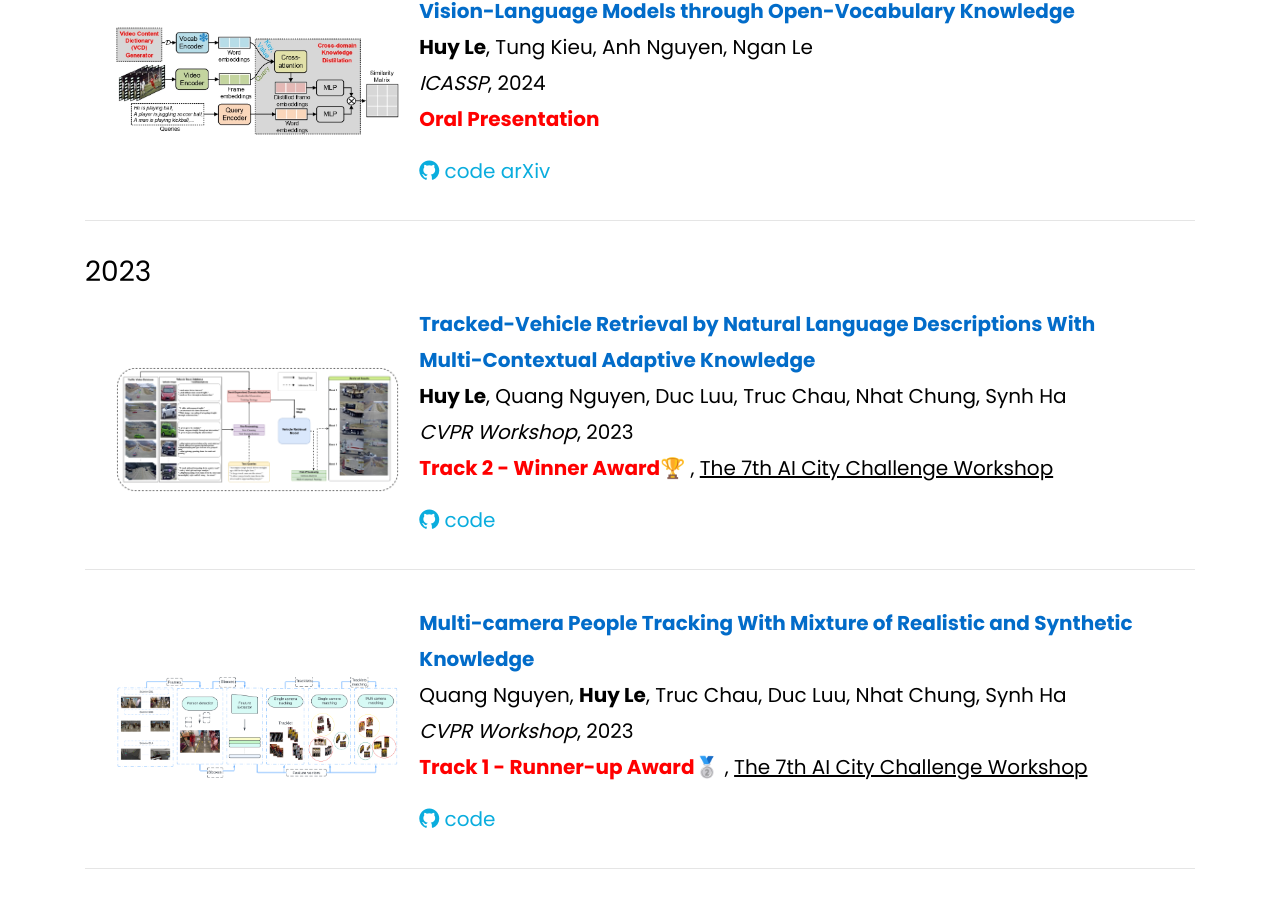
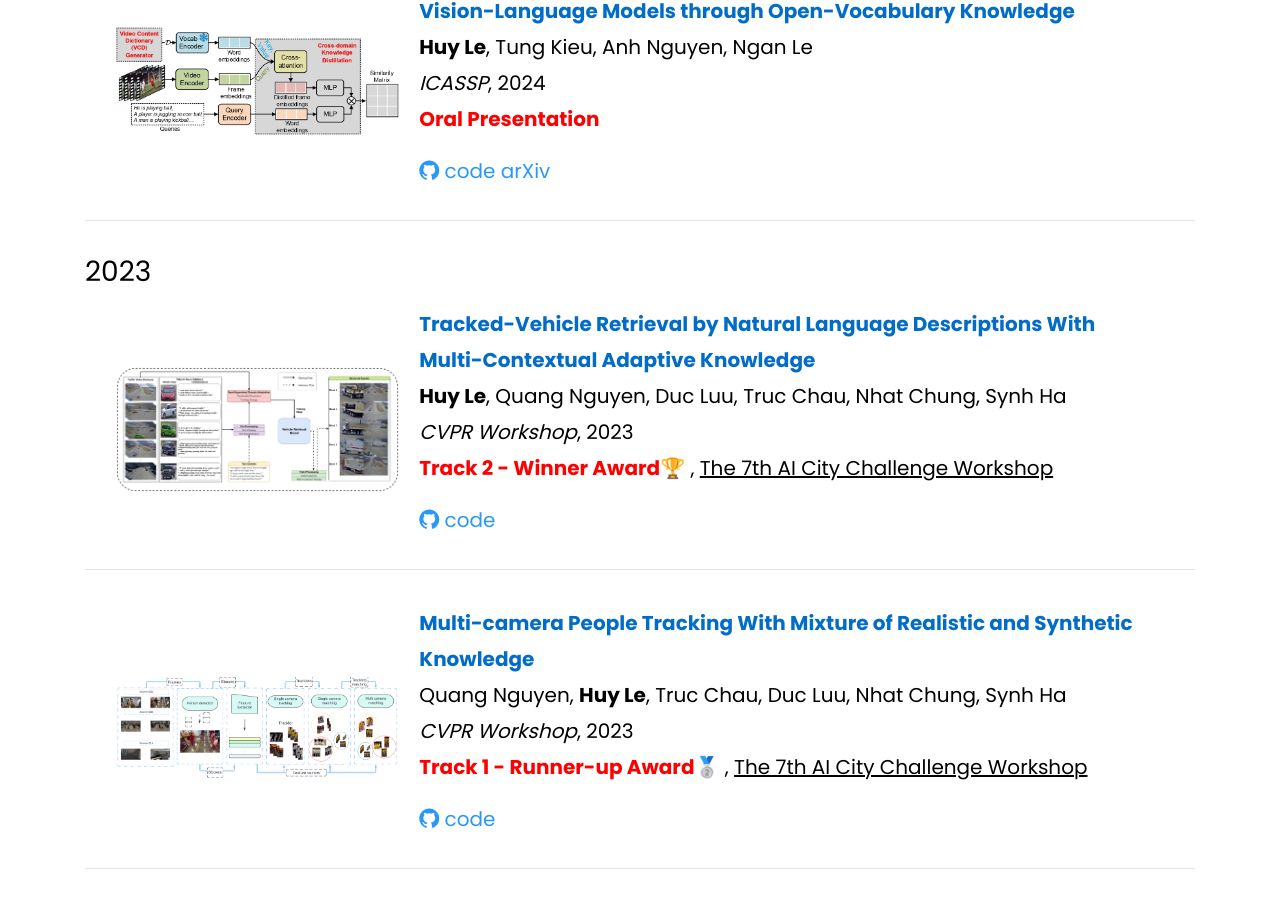
Before and after one commit to lehuy1611/lehuy1611.github.io, a Jekyll site: the page built from publication.html, in a window 1280 px wide. Shown: the part 885-1791 px from the top of the page. Built offline with Jekyll 4.4.1, drawn with Linux system fonts in a browser that asks for light colours; nearby versions of some CDN libraries; library files that are not in the unit come from our copies; a style sheet for code colours, icons or effects is not loaded.

Commit message:
edit main page

```diff
--- a/_includes/archive-single.html
+++ b/_includes/archive-single.html
@@ -49,18 +49,22 @@
             </p>
               {% if post.github %}
                 <a class="external-link button is-small is-ghost" href="{{ post.github }}" style="color: black;">
-                  <span style="color: rgb(10, 173, 222); class="icon"><i class="fab fa-github"></i> code</span>
+                  <span style="color: rgb(42, 152, 249); class="icon"><i class="fab fa-github"></i> code</span>
                 </a>
                 {% endif %}
+
               {% if post.arxiv %}
               <a class="external-link button is-small is-ghost" href="https://arxiv.org/abs/{{ post.arxiv }}" style="color: black;">
-                <span style="color: rgb(10, 173, 222); class="icon"><i class="ai ai-arxiv"></i> arXiv</span>
+                <span style="color: rgb(42, 152, 249); class="icon"><i class="ai ai-arxiv"></i> arXiv</span>
               </a>
               {% endif %}
+
               {% if post.page %}
-              <a href="{{ post.page }}" style="color: black;"> <i class="fab fa-fw fa-github" aria-hidden="true"></i></a>
+              <a class="external-link button is-small is-ghost" href="{{ post.page }}" style="color: black;">
+                <span style="color: rgb(42, 152, 249); class="icon"><i class="fab fa-github"></i> project page</span>
+              </a>
               {% endif %}
-              </p>
+            </p>
             </td>
           </tr>
         </tbody>
```
